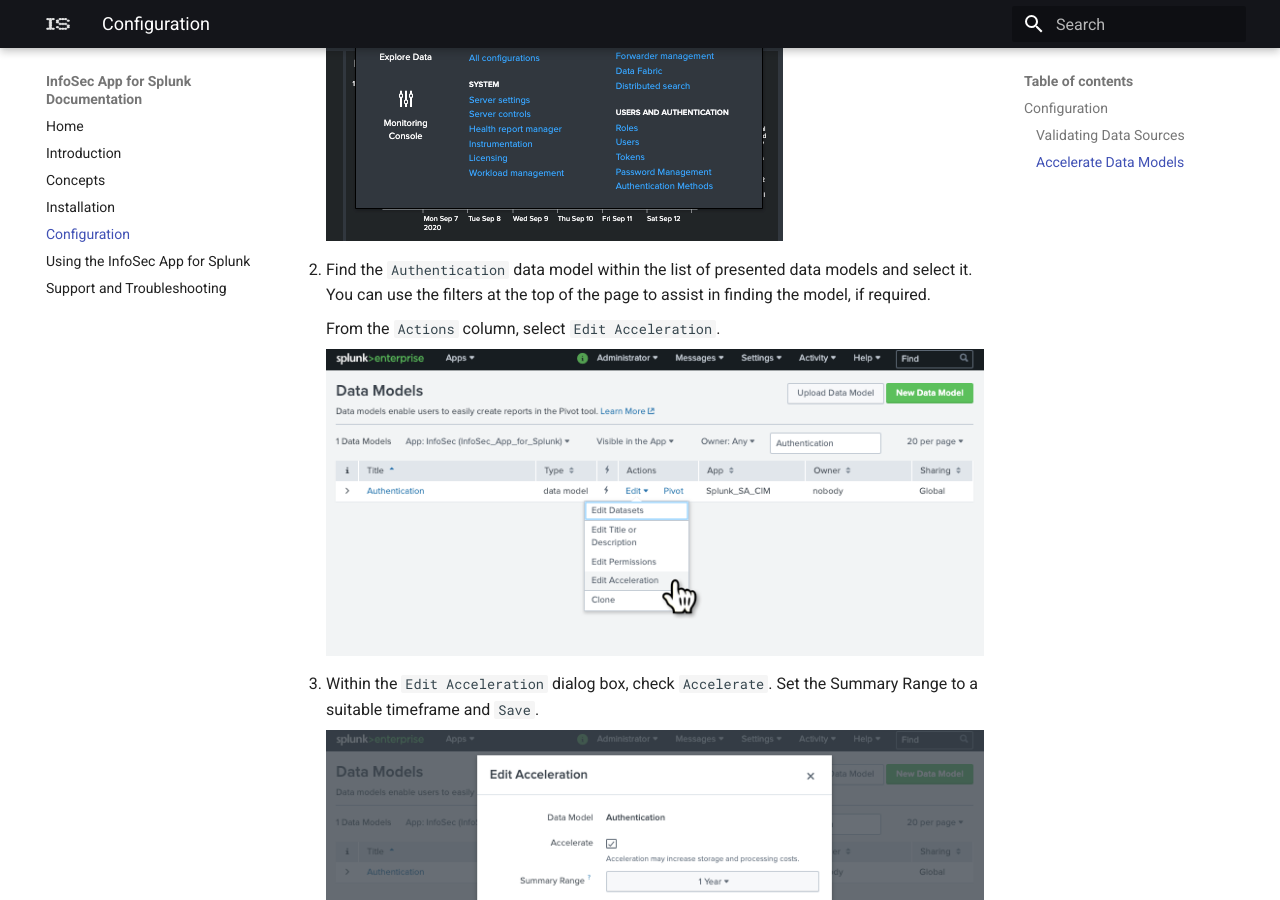
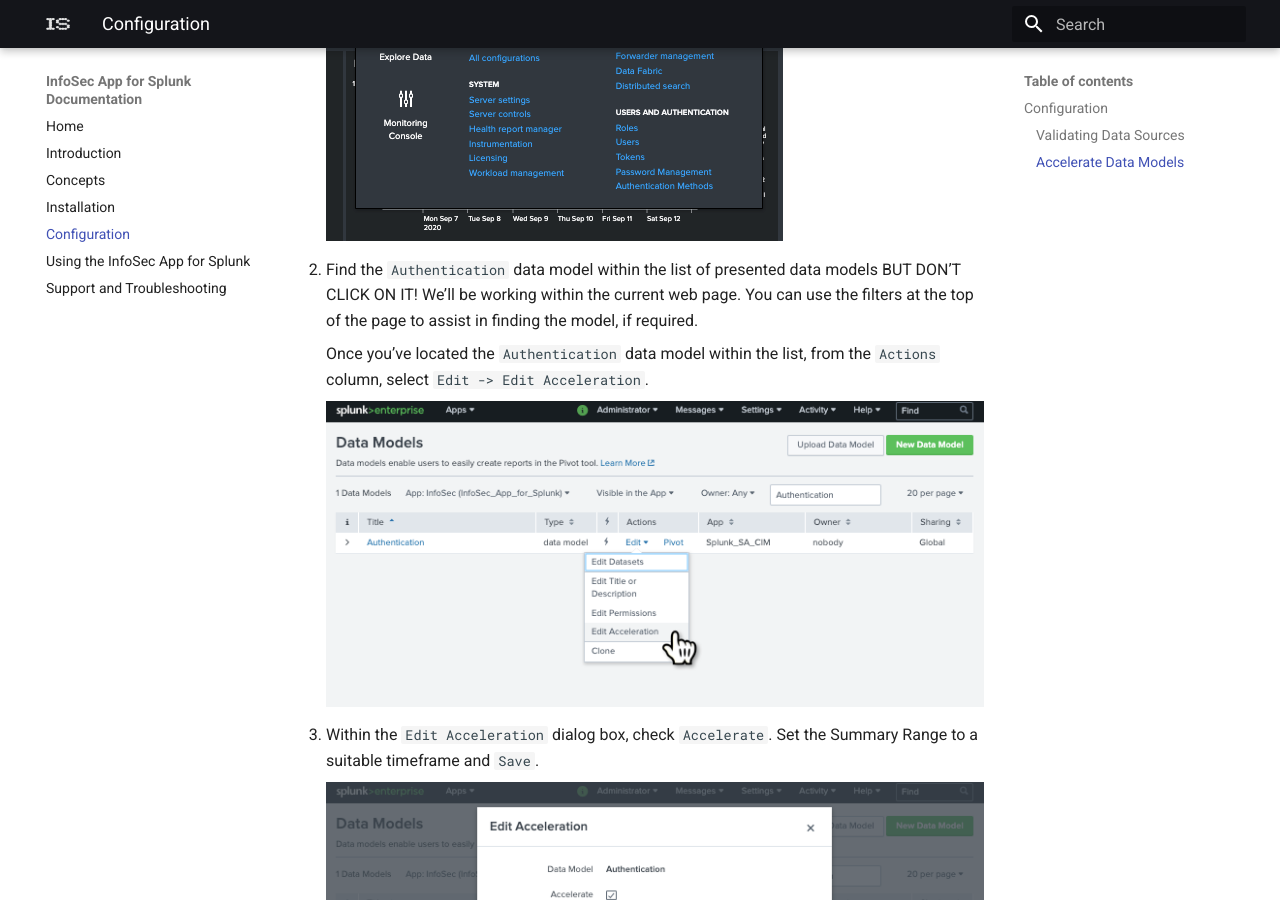
Before and after one commit to philwild/infosecdocs, an MkDocs documentation site: the page built from docs/4 - Configuration.md, in a window 1280 px wide and 900 px high, scrolled down 11997 px. Built offline with MkDocs 1.6.1 and Material for MkDocs 9.7.7, drawn with Linux system fonts in a browser that asks for light colours.

Commit message:
Update 4 - Configuration.md

```diff
--- a/docs/4 - Configuration.md
+++ b/docs/4 - Configuration.md
@@ -183,9 +183,9 @@ In this example, we'll accelerate the `Authentication` data model.
 
 	![Settings -> Data models](./Images/SettingsDataModels.png)
 
-2. Find the `Authentication` data model within the list of presented data models and select it. You can use the filters at the top of the page to assist in finding the model, if required.
+2. Find the `Authentication` data model within the list of presented data models BUT DON'T CLICK ON IT! We'll be working within the current web page. You can use the filters at the top of the page to assist in finding the model, if required.
 
-	From the `Actions` column, select `Edit Acceleration`.
+	Once you've located the `Authentication` data model within the list, from the `Actions` column, select `Edit -> Edit Acceleration`.
 
 	![Settings -> data models -> Authentication](./Images/DataModelAccelerationEdit.png)
 
```
